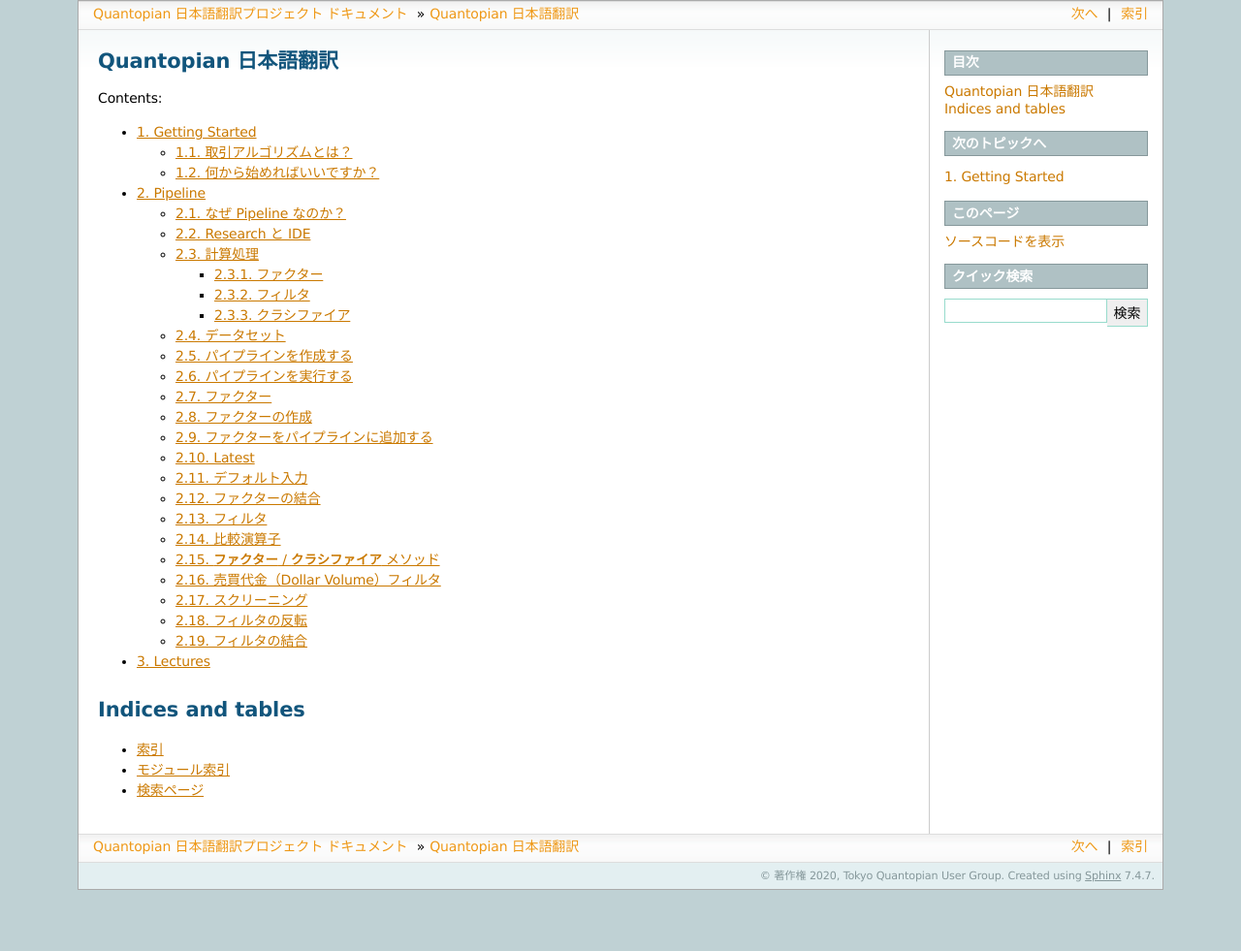
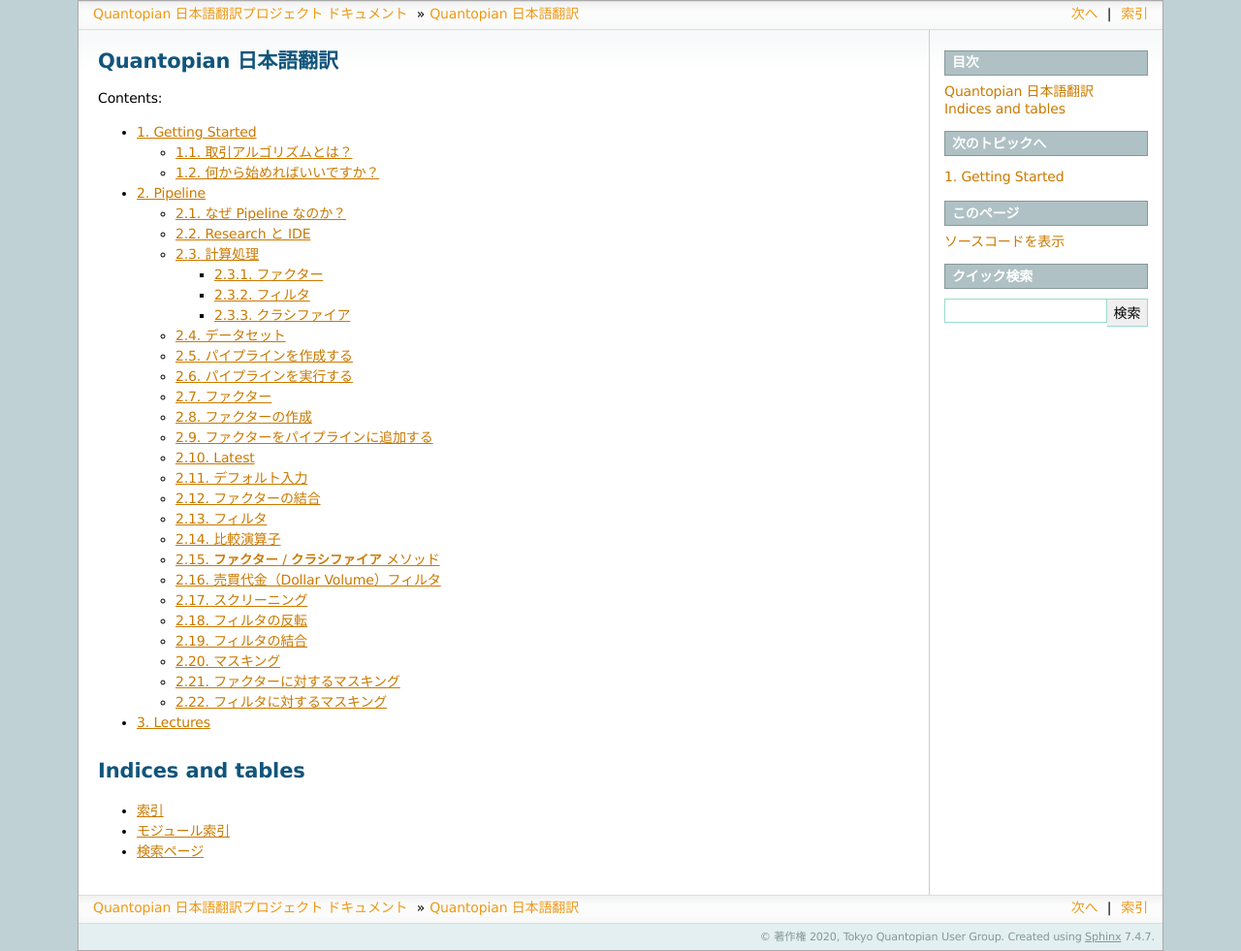
Before and after one commit to tokyoquantopian/quantopian-doc-ja, a Sphinx documentation site: the page built from source/index.rst, in a window 1280 px wide. Shown: the whole page at 97% size. Built offline with Sphinx 7.4.7, drawn with Linux system fonts in a browser that asks for light colours; before the commit the page ends 918 px from its top, so only the background shows below that; some of the changed lines change nothing that is shown.

Commit message:
2_pipeline_lesson7 の1stコミット

```diff
--- /dev/null
+++ b/source/tutorial/2_pipeline_lesson7.rst
@@ -0,0 +1,110 @@
+.. code:: ipython2
+
+    from quantopian.pipeline import Pipeline
+    from quantopian.research import run_pipeline
+    from quantopian.pipeline.data.builtin import USEquityPricing
+    from quantopian.pipeline.factors import SimpleMovingAverage, AverageDollarVolume
+
+マスキング
+------------------
+
+パイプラインを処理するときに特定の資産を除外したいことがあります。資産が除外できると便利な事例が2つあります：
+
+1. 計算コストが高い評価式を計算したいが、特定の資産の結果だけ確認できれば良い場合。そのような計算コストが高い評価式の例として、回帰係数 ( `RollingLinearRegressionOfReturns <https://www.quantopian.com/help#quantopian_pipeline_factors_RollingLinearRegressionOfReturns>`__) を計算する ``ファクター`` が挙げられます。
+2. 資産どうしの比較を行いたいが、計算は全資産のうちの一部分だけを対象にして実行したい場合。たとえば ``ファクター`` メソッドのひとつである ``top`` を使って益回り(earnings yield)の高い上位200銘柄を計算したいが、一定の流動性制約を満たさない資産は除外したいと考える場合が挙げられます。
+
+このようなユースケースに対応するため、すべての ``ファクター`` と多くの ``ファクター`` メソッドは、mask引数を受け取ることができます。
+ただし、その引数は計算時にどのような資産を対象とすべきかを示す ``Filter`` になってなければなりません。
+
+ファクターに対するマスキング
+-----------------------------
+
+売買代金が10,000,000ドルよりも大きい銘柄のみを対象とし、値段変化率が高いまたは低い銘柄を出力するパイプラインを考えてみましょう。
+これを実現するためには ``make_pipeline`` 関数を再編集して最初に ``high_dollar_volume`` フィルタを作成します。
+そして ``high_dollar_volume`` フィルタを ``SimpleMovingAverage`` の ``mask`` 引数として渡すことで、移動平均を計算するファクターの ``mask`` とすることができます。
+
+.. code:: ipython2
+
+    # 売買代金を計算するファクター
+    dollar_volume = AverageDollarVolume(window_length=30)
+
+    # 高売買代金フィルタ
+    high_dollar_volume = (dollar_volume > 10000000)
+
+    # 終値移動平均を計算するファクター
+    mean_close_10 = SimpleMovingAverage(inputs=[USEquityPricing.close], window_length=10, mask=high_dollar_volume)
+    mean_close_30 = SimpleMovingAverage(inputs=[USEquityPricing.close], window_length=30, mask=high_dollar_volume)
+
+    # 変化率を計算するファクター
+    percent_difference = (mean_close_10 - mean_close_30) / mean_close_30
+
+
+``high_dollar_volume`` フィルタによって ``SimpleMovingAverage`` をマスキングすることで、終値平均値段のファクターの計算対象は
+マスキング無しで約8,000銘柄となるのに対し、約2,000銘柄に絞り込まれます。
+``mean_close_10`` と ``mean_close_30`` を組み合わせた ``percent_defference`` ファクターの計算は同じ約2,000銘柄を対象に行われます。
+
+
+フィルタに対するマスキング
+-----------------------------
+
+マスキングは ``top`` 、 ``bottom`` 、 ``percentile_between`` といったフィルタを返すメソッドに対しても適用可能です。
+マスキングは結合処理の早い段階でフィルタを適用したいときに最も役立ちます。
+例えば売買代金トップ10%の中で始値が最も高い50銘柄を取り出したいとします。
+さらに、それらの銘柄のうち終値が第90分位から第100分位の間に含まれる銘柄を取り出したいとします。
+これらは以下のようにして実現できます：
+
+
+.. code:: ipython2
+
+    # 売買代金を計算するファクター
+    dollar_volume = AverageDollarVolume(window_length=30)
+
+    # 高売買代金フィルタ
+    high_dollar_volume = dollar_volume.percentile_between(90,100)
+
+    # 始値上位フィルタ (高売買代金フィルタでマスキング)
+    top_open_price = USEquityPricing.open.latest.top(50, mask=high_dollar_volume)
+
+    # 終値分位上位フィルタ (高売買代金フィルタと始値上位50銘柄フィルタでマスキング)
+    high_close_price = USEquityPricing.close.latest.percentile_between(90, 100, mask=top_open_price)
+
+これを ``make_pipeline`` に追加し、``high_close_price`` でスクリーニングをかけた空のパイプラインを出力します。
+
+.. code:: ipython2
+
+    def make_pipeline():
+
+        # 売買代金を計算するファクター
+        dollar_volume = AverageDollarVolume(window_length=30)
+
+        # 高売買代金フィルタ
+        high_dollar_volume = dollar_volume.percentile_between(90,100)
+
+        # 始値上位フィルタ (高売買代金フィルタでマスキング)
+        top_open_price = USEquityPricing.open.latest.top(50, mask=high_dollar_volume)
+
+        # 終値分位上位フィルタ (高売買代金フィルタと始値上位50銘柄フィルタでマスキング)
+        high_close_price = USEquityPricing.close.latest.percentile_between(90, 100, mask=top_open_price)
+
+        return Pipeline(
+            screen=high_close_price
+        )
+
+2015年5月15日付のパイプライン実行結果は、5銘柄の出力となります。
+
+.. code:: ipython2
+
+    result = run_pipeline(make_pipeline(), '2015-05-05', '2015-05-05')
+    print 'Number of securities that passed the filter: %d' % len(result)
+
+.. todo::
+
+    python2コードの修正どうするか
+
+.. parsed-literal::
+
+    Number of securities that passed the filter: 5
+
+
+上記で行ったようにレイヤにマスクを適用することは、 「資産の絞り込み作業」 と捉えることができます。
+次のレッスンでは、クラシファイアについて見ていきます。
--- a/source/tutorial/index.rst
+++ b/source/tutorial/index.rst
@@ -24,3 +24,4 @@
    2_pipeline_lesson4
    2_pipeline_lesson5
    2_pipeline_lesson6
+   2_pipeline_lesson7
```
